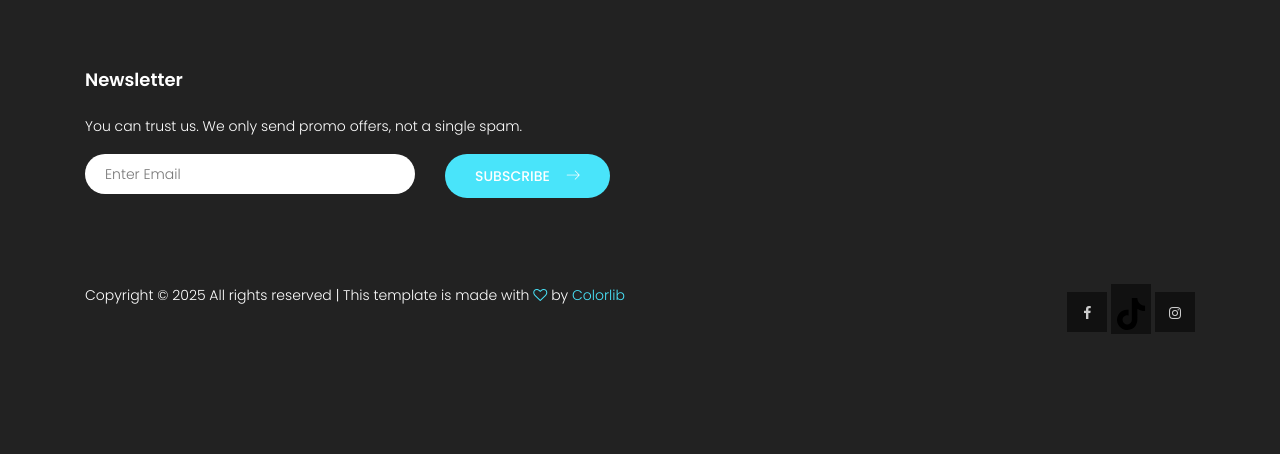
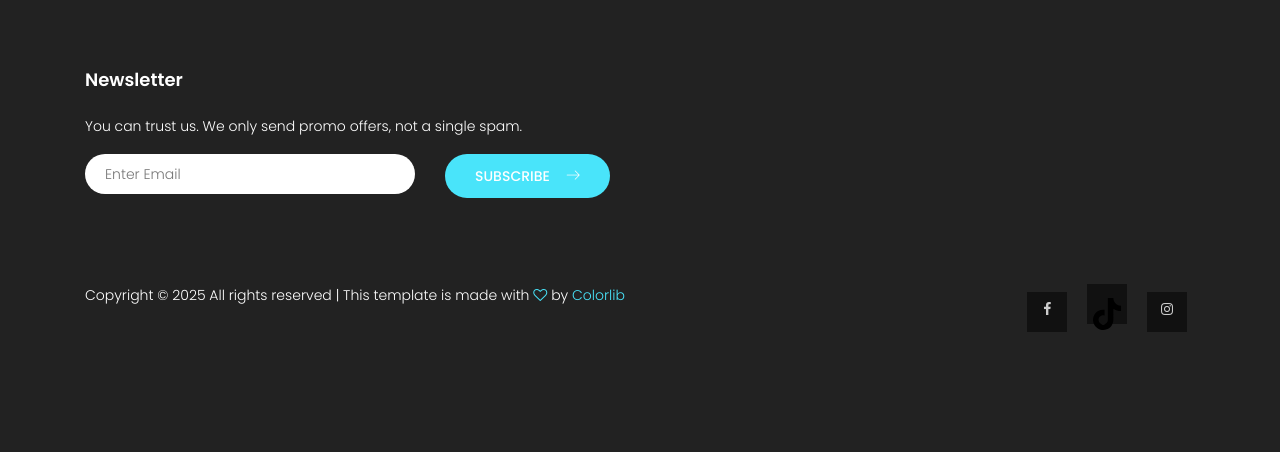
Before and after one commit to Marcang0802/smuuth, a PHP site: page /events.html in a window 1280 px wide. Shown: the part 2121-2575 px from the top of the page. Run offline with PHP 8.4, Linux system fonts and the light colour scheme; some libraries are stand-ins or nearby versions.

Commit message:
logos updated

```diff
--- a/homePage/css/main.css
+++ b/homePage/css/main.css
@@ -1983,7 +1983,7 @@ h6 {
 }
 
 @media (max-width: 960px) {
-  .ticker-btn headbar{
+  .ticker-btn headbar {
     display: none !important;
   }
 }
@@ -3288,8 +3288,11 @@ body.mobile-nav-active #mobile-nav-toggle {
   background: #111111;
   width: 20px;
   width: 40px;
-  display: inline-table;
+  /* display: inline-table; */
   height: 40px;
+  display: inline-block;
+  margin: 0 8px;
+  text-decoration: none;
   text-align: center;
   padding-top: 10px;
   -webkit-transition: all 0.3s ease 0s;
@@ -3300,14 +3303,29 @@ body.mobile-nav-active #mobile-nav-toggle {
 
 .footer-social a:hover {
   background-color: #49e4fa;
+  transform: scale(1.1);
+  opacity: 0.8;
 }
 
 .footer-social a:hover i {
   color: #fff;
 }
 
-.footer-social i {
+.footer-social .tiktokLogo {
+  filter: brightness(0) invert(1);
+}
+
+.footer-social a:hover .tiktokLogo {
+  color: #fff;
+}
+
+.footer-social i,
+.footer-social .tiktokLogo {
   color: #cccccc;
+  width: 24px;
+  height: 24px;
+  vertical-align: middle;
+  object-fit: contain;
   -webkit-transition: all 0.3s ease 0s;
   -moz-transition: all 0.3s ease 0s;
   -o-transition: all 0.3s ease 0s;
@@ -3839,7 +3857,7 @@ body.mobile-nav-active #mobile-nav-toggle {
 }
 
 .contact-btns {
-  display:inline-block;
+  display: inline-block;
   font-size: 18px;
   font-weight: 600;
   text-align: center;
@@ -4243,19 +4261,19 @@ body.mobile-nav-active #mobile-nav-toggle {
   background: #f9f9ff;
 }
 
-.eventImg{
+.eventImg {
   margin-top: 30px;
 }
 
-.tiktokLogo{
-
-}
-
 .profile-icon-btn i {
-  font-size: 25px;  /* adjust to your liking */
-  color: #fff;       /* so you can see it clearly */
-  line-height: 1;    /* ensures icon stays centered vertically */
-}
+  font-size: 25px;
+  /* adjust to your liking */
+  color: #fff;
+  /* so you can see it clearly */
+  line-height: 1;
+  /* ensures icon stays centered vertically */
+}
+
 /*
 ################
                End Blog Details  Page style
```
Also changed, not shown: homePage/img/facebook logo.svg (added), homePage/img/instagram logo.svg (added).
